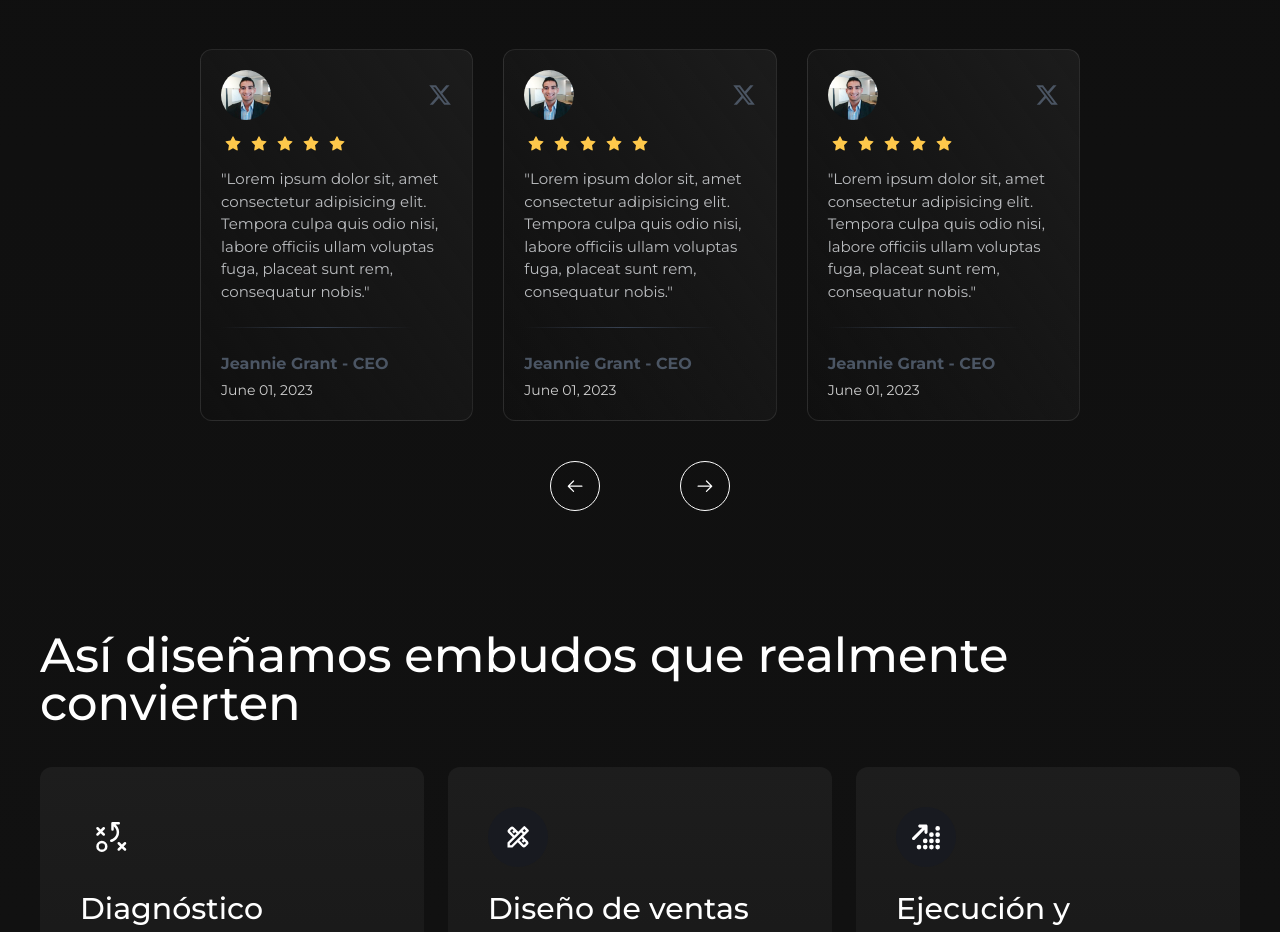
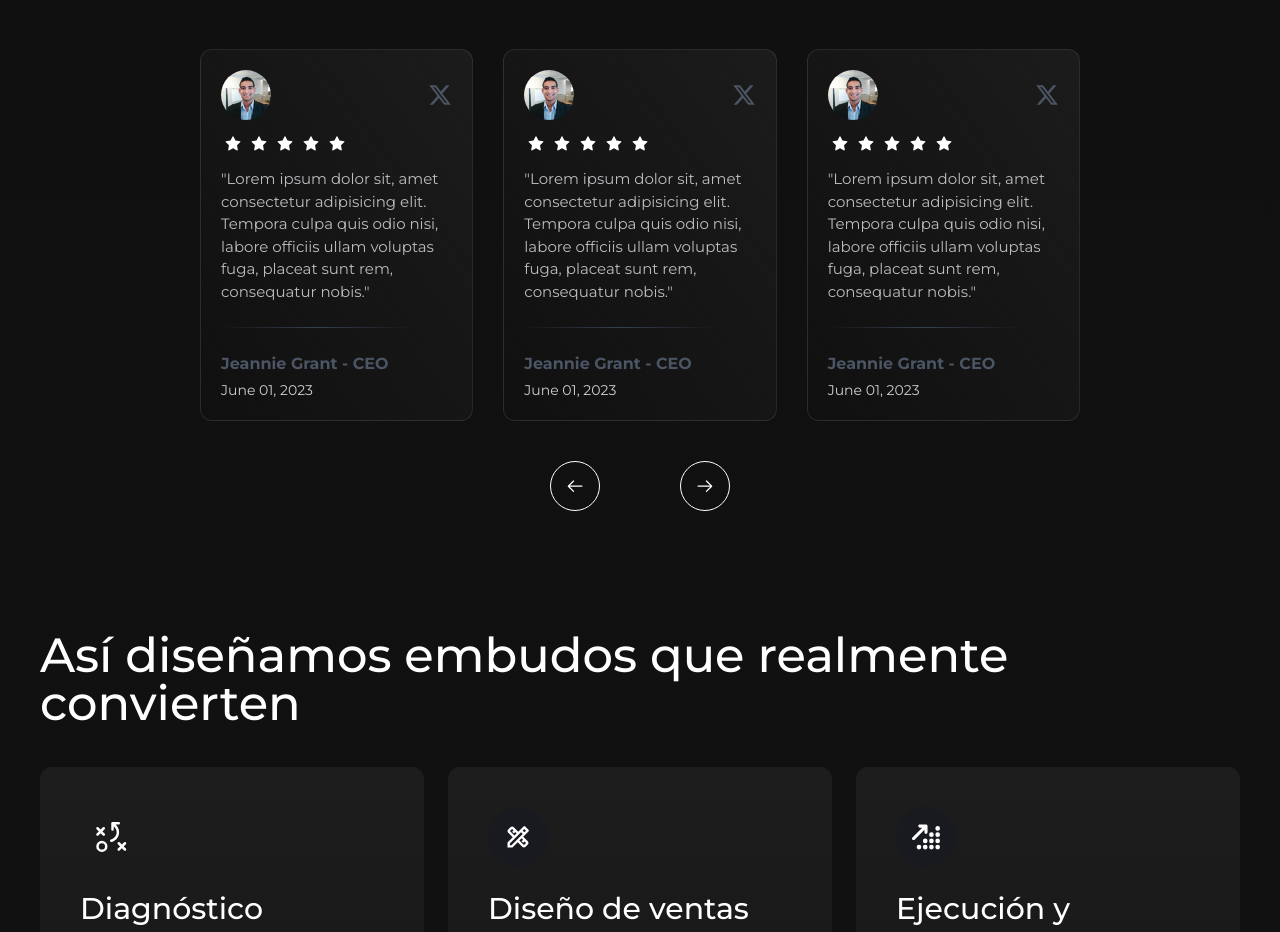
Before and after one commit to isAlvarezDev/tall-giardini, an Astro site: page / in a window 1280 px wide. Shown: the part 4460-5392 px from the top of the page. Built offline with nearby package versions, Linux system fonts and the light colour scheme; Astro itself is replaced by a stand-in of ours.

Commit message:
Modified review cards

```diff
--- a/src/components/react/Reviews.tsx
+++ b/src/components/react/Reviews.tsx
@@ -19,7 +19,7 @@ const reviews = [
     name: 'Jeannie Grant - CEO',
     date: 'June 01, 2023',
     img: './person.jpg',
-    text: '"Lorem ipsum dolor sit, amet consectetur adipisicing elit. Tempora culpa quis odio nisi, labore officiis ullam voluptas fuga, placeat sunt rem, consequatur nobis."',
+    text: 'Lorem ipsum dolor sit, amet consectetur adipisicing elit. Tempora culpa quis odio nisi, labore officiis ullam voluptas fuga, placeat sunt rem, consequatur nobis.',
     href: '#',
     icon: <FaXTwitter />
   },
@@ -27,7 +27,7 @@ const reviews = [
     name: 'Jeannie Grant - CEO',
     date: 'June 01, 2023',
     img: './person.jpg',
-    text: '"Lorem ipsum dolor sit, amet consectetur adipisicing elit. Tempora culpa quis odio nisi, labore officiis ullam voluptas fuga, placeat sunt rem, consequatur nobis."',
+    text: 'Lorem ipsum dolor sit, amet consectetur adipisicing elit. Tempora culpa quis odio nisi, labore officiis ullam voluptas fuga, placeat sunt rem, consequatur nobis.',
     href: '#',
     icon: <FaXTwitter />
   },
@@ -35,7 +35,7 @@ const reviews = [
     name: 'Jeannie Grant - CEO',
     date: 'June 01, 2023',
     img: './person.jpg',
-    text: '"Lorem ipsum dolor sit, amet consectetur adipisicing elit. Tempora culpa quis odio nisi, labore officiis ullam voluptas fuga, placeat sunt rem, consequatur nobis."',
+    text: 'Lorem ipsum dolor sit, amet consectetur adipisicing elit. Tempora culpa quis odio nisi, labore officiis ullam voluptas fuga, placeat sunt rem, consequatur nobis.',
     href: '#',
     icon: <FaXTwitter />
   },
@@ -43,7 +43,7 @@ const reviews = [
     name: 'Jeannie Grant - CEO',
     date: 'June 01, 2023',
     img: './person.jpg',
-    text: '"Lorem ipsum dolor sit, amet consectetur adipisicing elit. Tempora culpa quis odio nisi, labore officiis ullam voluptas fuga, placeat sunt rem, consequatur nobis."',
+    text: 'Lorem ipsum dolor sit, amet consectetur adipisicing elit. Tempora culpa quis odio nisi, labore officiis ullam voluptas fuga, placeat sunt rem, consequatur nobis.',
     href: '#',
     icon: <FaXTwitter />
   },
@@ -51,7 +51,7 @@ const reviews = [
     name: 'Jeannie Grant - CEO',
     date: 'June 01, 2023',
     img: './person.jpg',
-    text: '"Lorem ipsum dolor sit, amet consectetur adipisicing elit. Tempora culpa quis odio nisi, labore officiis ullam voluptas fuga, placeat sunt rem, consequatur nobis."',
+    text: 'Lorem ipsum dolor sit, amet consectetur adipisicing elit. Tempora culpa quis odio nisi, labore officiis ullam voluptas fuga, placeat sunt rem, consequatur nobis.',
     href: '#',
     icon: <FaXTwitter />
   },
@@ -59,7 +59,7 @@ const reviews = [
     name: 'Jeannie Grant - CEO',
     date: 'June 01, 2023',
     img: './person.jpg',
-    text: '"Lorem ipsum dolor sit, amet consectetur adipisicing elit. Tempora culpa quis odio nisi, labore officiis ullam voluptas fuga, placeat sunt rem, consequatur nobis."',
+    text: 'Lorem ipsum dolor sit, amet consectetur adipisicing elit. Tempora culpa quis odio nisi, labore officiis ullam voluptas fuga, placeat sunt rem, consequatur nobis.',
     href: '#',
     icon: <FaXTwitter />
   },
@@ -67,7 +67,7 @@ const reviews = [
     name: 'Jeannie Grant - CEO',
     date: 'June 01, 2023',
     img: './person.jpg',
-    text: '"Lorem ipsum dolor sit, amet consectetur adipisicing elit. Tempora culpa quis odio nisi, labore officiis ullam voluptas fuga, placeat sunt rem, consequatur nobis."',
+    text: 'Lorem ipsum dolor sit, amet consectetur adipisicing elit. Tempora culpa quis odio nisi, labore officiis ullam voluptas fuga, placeat sunt rem, consequatur nobis.',
     href: '#',
     icon: <FaXTwitter />
   },
@@ -75,7 +75,7 @@ const reviews = [
     name: 'Jeannie Grant - CEO',
     date: 'June 01, 2023',
     img: './person.jpg',
-    text: '"Lorem ipsum dolor sit, amet consectetur adipisicing elit. Tempora culpa quis odio nisi, labore officiis ullam voluptas fuga, placeat sunt rem, consequatur nobis."',
+    text: 'Lorem ipsum dolor sit, amet consectetur adipisicing elit. Tempora culpa quis odio nisi, labore officiis ullam voluptas fuga, placeat sunt rem, consequatur nobis.',
     href: '#',
     icon: <FaXTwitter />
   },
@@ -203,12 +203,12 @@ const Reviews = () => {
                   </div>
                   <div className='flex justify-center items-center gap-0.5 w-min'>
                     {Array(5).fill(0).map((_, i) => (
-                      <div key={i} className='h-6 w-6 flex justify-center items-center text-[#FEC84B]'>
+                      <div key={i} className='h-6 w-6 flex justify-center items-center text-white'>
                         <GoStarFill />
                       </div>
                     ))}
                   </div>
-                  <blockquote className='w-[100%] text-gray-200/80 text-[15px] text-pretty'>{review.text}</blockquote>
+                  <blockquote className='w-[100%] text-gray-200/80 text-[15px] text-pretty'>"{`${review.text}`}"</blockquote>
                   <div className="my-3 h-px bg-gradient-to-r from-transparent via-gray-700 to-transparent w-48"></div>
                     <p className='font-bold text-sm md:text-base'>{review.name}</p>
                     <time className='-mt-2 text-white/80 text-sm'>{review.date}</time>
```
